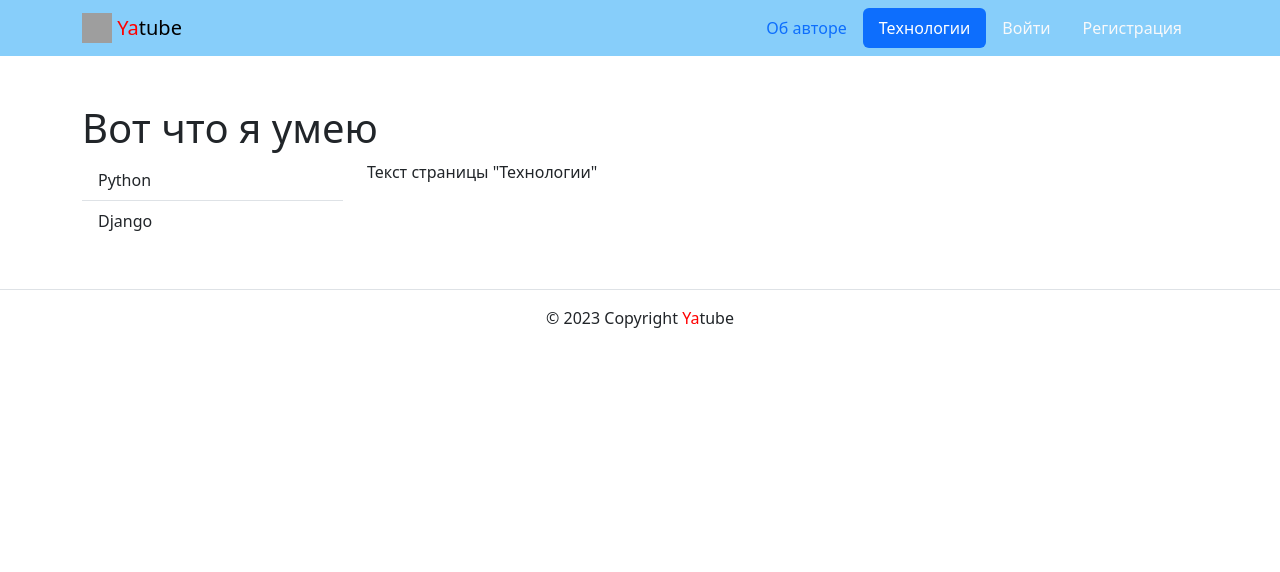
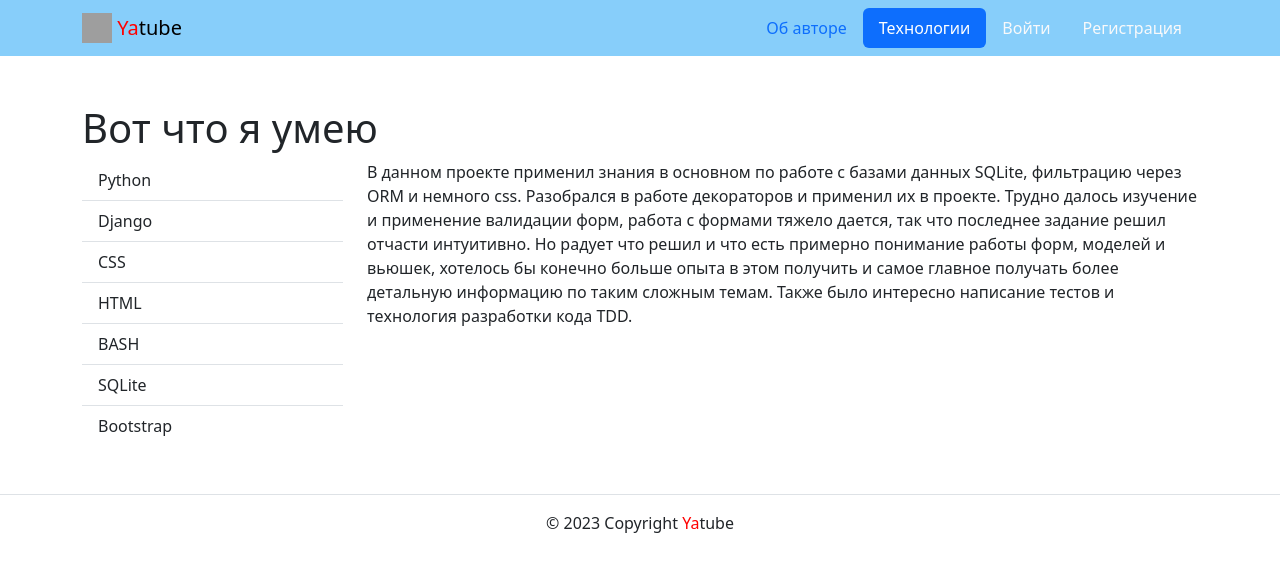
Before and after one commit to Den2605/blogs_platform, a Django app: page /about/tech/ in a window 1280 px wide. Shown: the top 572 px of the page. Run offline with Django 3.2, Linux system fonts and the light colour scheme; some libraries are stand-ins or nearby versions; grey boxes are pictures that could not be loaded.

Commit message:
Second check

```diff
--- a/yatube/posts/views.py
+++ b/yatube/posts/views.py
@@ -16,7 +16,7 @@ def _get_page_obj(request, post_list):
 
 def index(request):
     template = "posts/index.html"
-    post_list = Post.objects.all()
+    post_list = Post.objects.select_related("group", "author")
     page_obj = _get_page_obj(request, post_list)
     context = {
         "page_obj": page_obj,
@@ -27,7 +27,7 @@ def index(request):
 def group_posts(request, slug):
     template = "posts/group_list.html"
     group = get_object_or_404(Group, slug=slug)
-    posts = group.posts.all()
+    posts = group.posts.select_related("group", "author")
     page_obj = _get_page_obj(request, posts)
     context = {
         "group": group,
@@ -39,7 +39,7 @@ def group_posts(request, slug):
 def profile(request, username):
     template = "posts/profile.html"
     author = get_object_or_404(User, username=username)
-    posts = author.posts.all()
+    posts = author.posts.select_related("group", "author")
     number_posts = posts.count()
     page_obj = _get_page_obj(request, posts)
     following = (
--- a/yatube/templates/about/tech.html
+++ b/yatube/templates/about/tech.html
@@ -19,6 +19,21 @@
           <li class="list-group-item">
             Django
           </li>
+          <li class="list-group-item">
+            CSS
+          </li>
+          <li class="list-group-item">
+            HTML
+          </li>
+          <li class="list-group-item">
+            BASH
+          </li>
+          <li class="list-group-item">
+            SQLite
+          </li>
+          <li class="list-group-item">
+            Bootstrap
+          </li>
         </ul>
       </aside>
       {% comment %}
@@ -27,7 +42,17 @@
         и 75% при размерах экрана ≥768px
       {% endcomment %}
       <article class="col-12 col-md-9">
-        <p>Текст страницы "Технологии"</p>
+        <p>
+          В данном проекте применил знания в основном по работе с базами данных
+          SQLite, фильтрацию через ORM и немного css.
+          Разобрался в работе декораторов и применил их в проекте.
+          Трудно далось изучение и применение валидации форм, работа с формами
+          тяжело дается, так что последнее задание решил отчасти интуитивно.
+          Но радует что решил и что есть примерно понимание работы форм,
+          моделей и вьюшек, хотелось бы конечно больше опыта в этом получить и
+          самое главное получать более детальную информацию по таким сложным темам.
+          Также было интересно написание тестов и технология разработки кода TDD.
+        </p>
       </article>
     </div>
   </div>
--- a/yatube/templates/includes/comments.html
+++ b/yatube/templates/includes/comments.html
@@ -21,7 +21,7 @@
           {{ comment.author.username }}
         </a>
       </h5>
-      <p>{{ comment.text }}</p>
+      <p>{{ comment.text|linebreaks }}</p>
     </div>
   </div>
 {% endfor %}
--- a/yatube/templates/includes/post.html
+++ b/yatube/templates/includes/post.html
@@ -1,8 +1,8 @@
 <ul>
   <li>
-    Автор: {{ post.author.get_full_name }}
+    Автор:
     <a href="{% url 'posts:profile' post.author %}">
-      все посты пользователя
+      {{ post.author.get_full_name }}
     </a>
   </li>
   <li>
--- a/yatube/templates/posts/follow.html
+++ b/yatube/templates/posts/follow.html
@@ -13,6 +13,10 @@
     {% for post in page_obj %}
       <article>
         {% include 'includes/post.html' %}
+        <a href="{% url 'posts:post_detail' post.id %}">
+          Подробная информация
+        </a>
+        <br>
         {% if post.group %}
         Группа:
           <a href="{% url 'posts:group_list' post.group.slug %}">
--- a/yatube/templates/posts/group_list.html
+++ b/yatube/templates/posts/group_list.html
@@ -9,6 +9,10 @@
     {% for post in page_obj %}
       <article>
         {% include 'includes/post.html' %}
+        <a href="{% url 'posts:post_detail' post.id %}">
+          Подробная информация
+        </a>
+        <br>
         {% if not forloop.last %}<hr>{% endif %}
       </article>
       {% include 'posts/includes/paginator.html' %}
--- a/yatube/templates/posts/index.html
+++ b/yatube/templates/posts/index.html
@@ -13,6 +13,10 @@
     {% for post in page_obj %}
       <article>
         {% include 'includes/post.html' %}
+        <a href="{% url 'posts:post_detail' post.id %}">
+          Подробная информация
+        </a>
+        <br>
         {% if post.group %}
         Группа:
           <a href="{% url 'posts:group_list' post.group.slug %}">
--- a/yatube/templates/posts/post_detail.html
+++ b/yatube/templates/posts/post_detail.html
@@ -29,7 +29,7 @@
           </li>
           <li class="list-group-item">
             <a href="{% url 'posts:profile' post.author %}">
-              все посты пользователя
+              Все посты пользователя
             </a>
           </li>
         </ul>
@@ -43,7 +43,7 @@
         </p>
         {% if user == post.author %}
           <a class="btn btn-primary" href="{% url "posts:post_edit" post.id %}">
-            редактировать пост
+            Редактировать пост
           </a>
         {% endif %}
         {% include 'includes/comments.html' %}
--- a/yatube/templates/posts/profile.html
+++ b/yatube/templates/posts/profile.html
@@ -7,6 +7,7 @@
     <div class="mb-5">
       <h1>Все посты пользователя {{ author }}</h1>
       <h3>Всего постов: {{ number_posts }} </h3>
+      {% if author.id != request.user.id %}
         {% if following %}
           <a
             class="btn btn-lg btn-light"
@@ -22,17 +23,18 @@
             Подписаться
           </a>
         {% endif %}
+      {% endif %}
     </div>
     {% for post in page_obj %}
       <article>
         {% include 'includes/post.html' %}
         <a href="{% url 'posts:post_detail' post.id %}">
-          подробная информация
+          Подробная информация
         </a>
         <br>
         {% if post.group %}
           <a href="{% url 'posts:group_list' post.group.slug %}">
-            все посты группы
+            Все посты группы
           </a>
         {% endif %}
         {% if not forloop.last %}<hr>{% endif %}
```
Also changed, not shown: yatube/posts/admin.py (+17 -1 lines), yatube/posts/models.py (+11 -0 lines), yatube/posts/tests/test_views.py (+19 -33 lines), yatube/templates/about/author.html (+5 -2 lines), yatube/posts/migrations/0019_auto_20230401_1600.py (added). Lines whose indentation alone changed are shown as unchanged.
